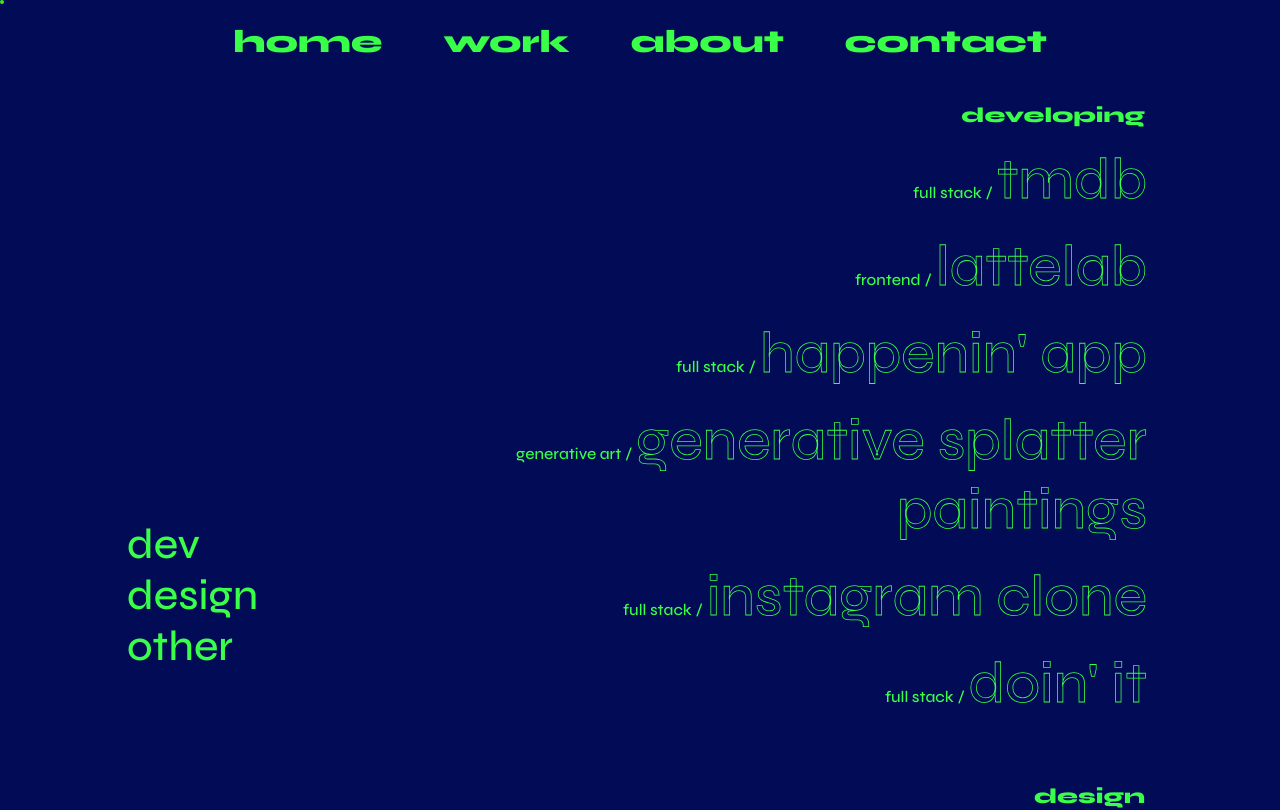
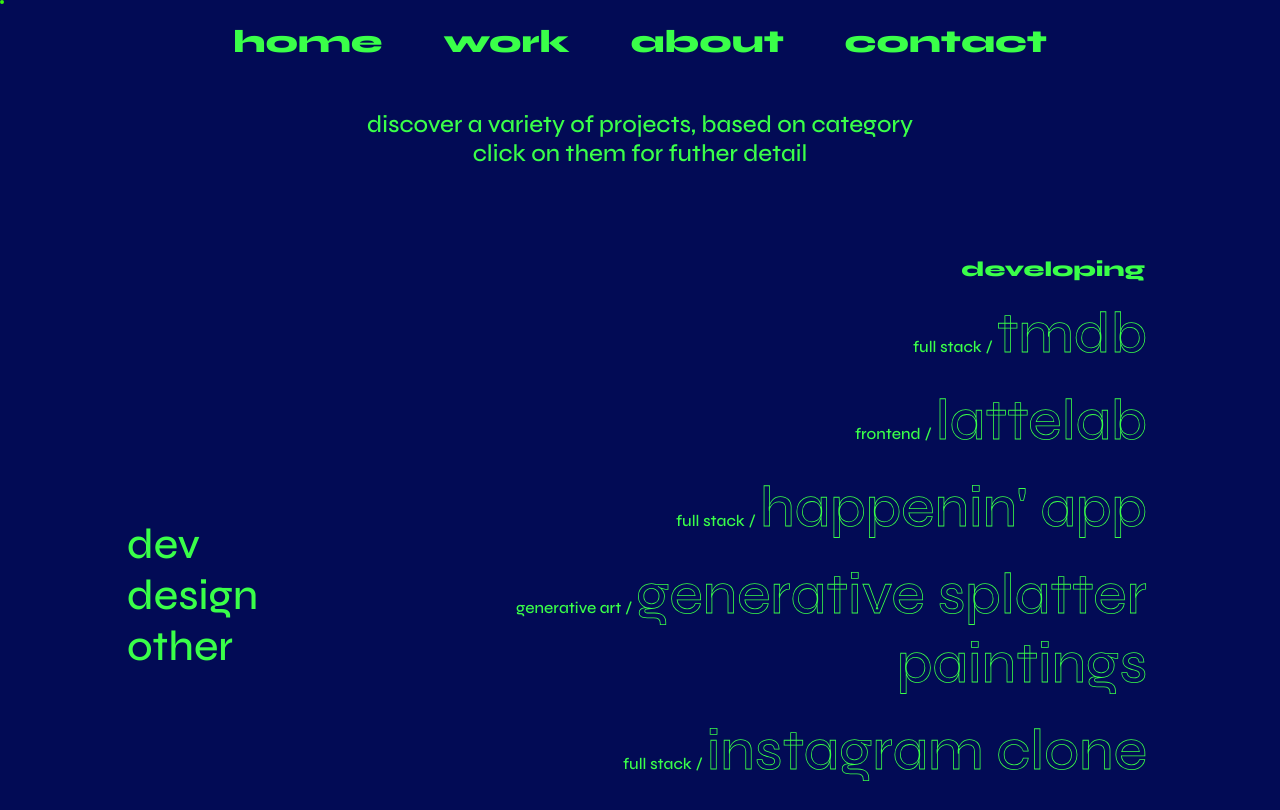
Before and after one commit to marclopezsoler/portfolio-2023, a Next.js app: page /work in a window 1280 px wide. Shown: the top 810 px of the page. Built offline with nearby package versions, Linux system fonts and the light colour scheme.

Commit message:
work done

```diff
--- a/app/work/WorkPage.js
+++ b/app/work/WorkPage.js
@@ -74,11 +74,14 @@
                 <a href="#other">other</a>
               </div>
             </section>
-            <section className={`${styles.work_items} ${workLoads === 1 ? styles.animate_content : ""}`}>
-              <WorkCategory works={works} categoryType="developing" {...{hoveredItemId, setHoveredItemId, localX, localY}}/>
-              <WorkCategory works={works} categoryType="design" {...{hoveredItemId, setHoveredItemId, localX, localY}}/>
-              <WorkCategory works={works} categoryType="other" {...{hoveredItemId, setHoveredItemId, localX, localY}}/>
-            </section>
+            <div className={styles.work_container}>
+              <p className={styles.intro_text}>discover a variety of projects, based on category<br></br>click on them for futher detail</p>
+              <section className={`${styles.work_items} ${workLoads === 1 ? styles.animate_content : ""}`}>
+                <WorkCategory works={works} categoryType="developing" {...{hoveredItemId, setHoveredItemId, localX, localY}}/>
+                <WorkCategory works={works} categoryType="design" {...{hoveredItemId, setHoveredItemId, localX, localY}}/>
+                <WorkCategory works={works} categoryType="other" {...{hoveredItemId, setHoveredItemId, localX, localY}}/>
+              </section>
+            </div>
           </section>
         ) : (
           <section className={styles.work_content_mobile}>
--- a/public/styles/Work.module.scss
+++ b/public/styles/Work.module.scss
@@ -79,6 +79,15 @@
   opacity: 1;
 }
 
+.work_container{
+  width: 100%;
+  display: flex;
+  flex-direction: column;
+  align-items: center;
+  justify-content: center;
+  padding-top: calc(4em + 1.4rem);
+}
+
 .work_items {
   width: 100%;
   display: flex;
@@ -88,10 +97,6 @@
   background-color: transparent;
   pointer-events: auto;
   padding-right: 5%;
-
-  :nth-child(1) {
-    padding-top: calc(4em + 1.4rem + 1vw + 0.2em);
-  }
 }
 
 .work_type {
@@ -166,6 +171,14 @@
   }
 }
 
+.intro_text{
+  color: $green;
+  font-family: $font-titles;
+  font-weight: 500;
+  font-size: $h6;
+  text-align: center;
+}
+
 //MOBILE STYLES
 
 .work_content_mobile {
@@ -208,7 +221,7 @@
   }
 
   &:nth-child(1) {
-    padding: 0 40px;
+    padding: 20px 60px;
   }
 }
 
@@ -312,7 +325,7 @@
     z-index: 10;
 
     .work_tags {
-      top: calc(2.4rem + 6vh + 0.4em);
+      top: calc(2.4rem + 4vh + 0.4em);
       display: flex;
       flex-direction: row;
       align-items: flex-start;
```
